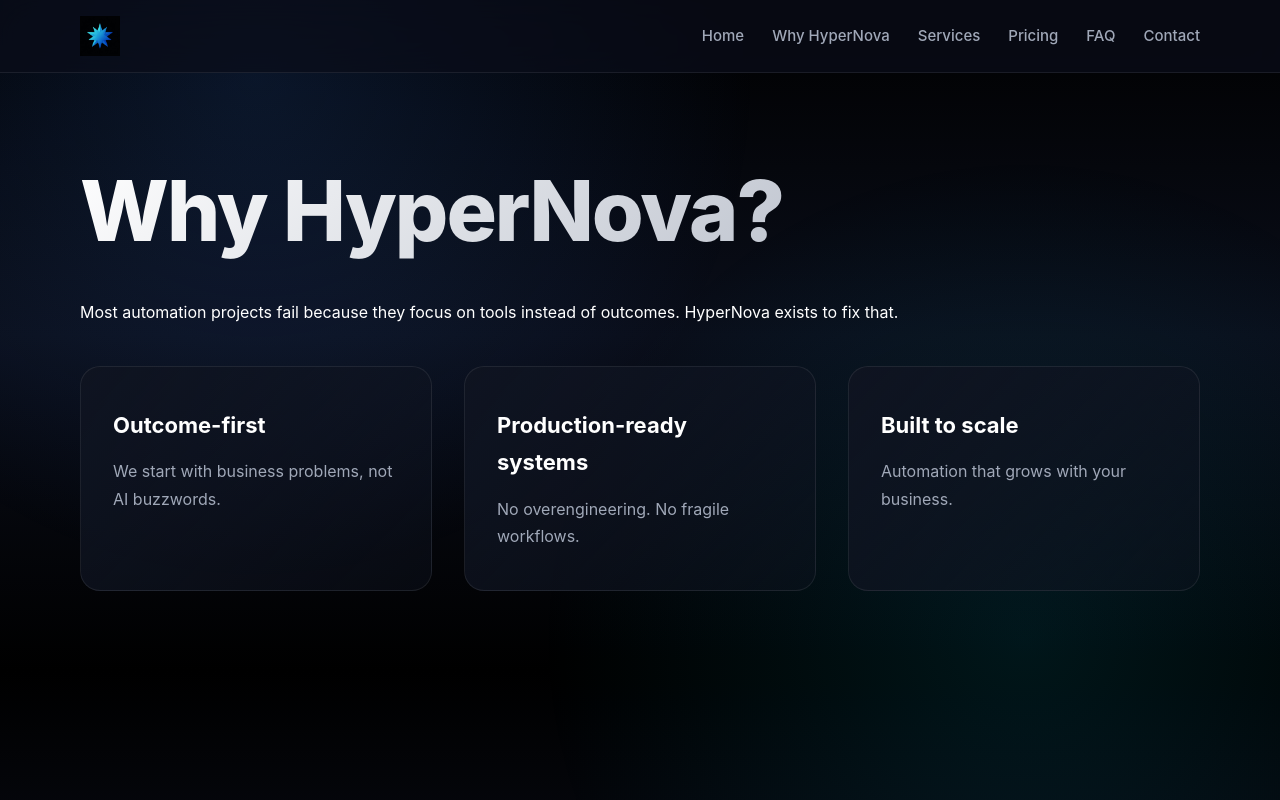
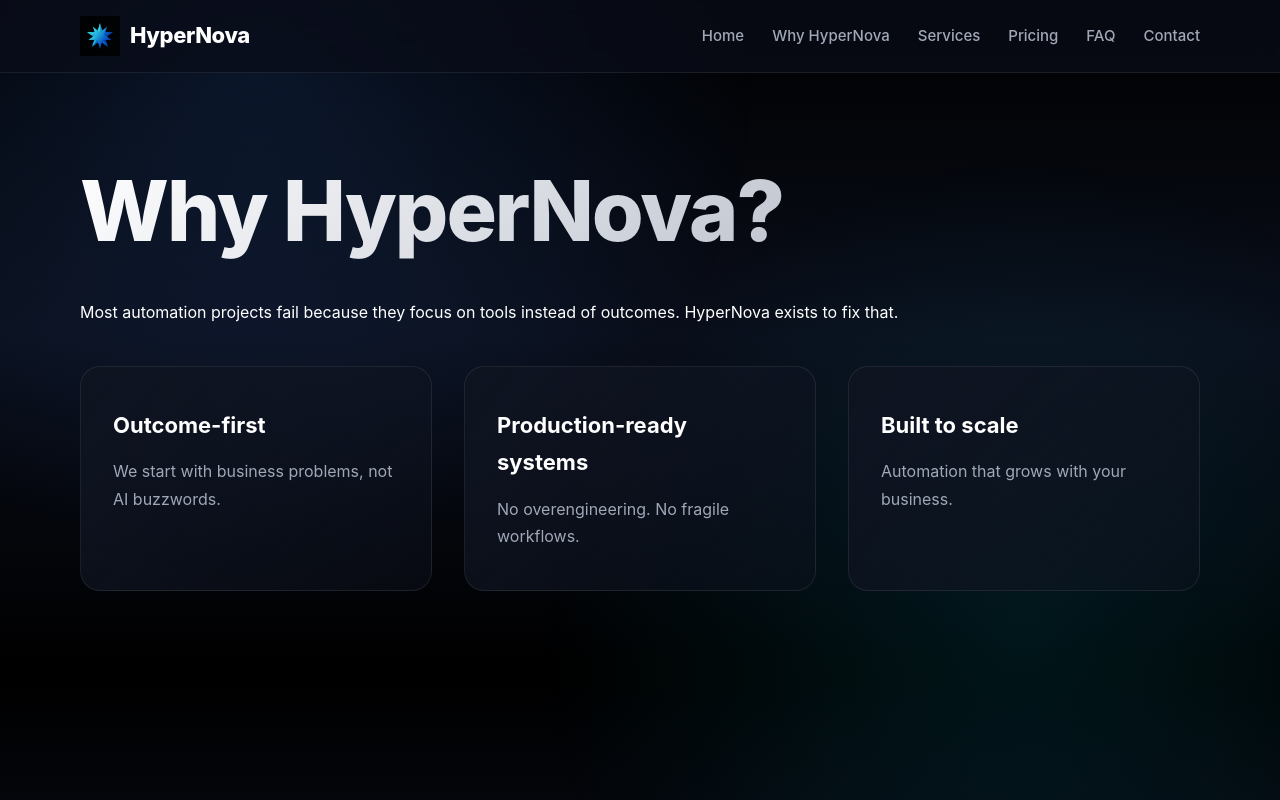
Before and after one commit to ZULFIQARAHMED27/hypernovaglobal.github.io, a plain HTML site: page why-hypernova/index.html in a window 1280 px wide. Drawn offline with Linux system fonts and the light colour scheme.

Commit message:
Update index.html

```diff
--- a/why-hypernova/index.html
+++ b/why-hypernova/index.html
@@ -25,8 +25,11 @@
 <nav>
   <div class="nav-container">
     <div class="logo">
-      <img src="/assets/logo.jpeg" alt="HyperNova Logo" />
-    </div>
+  <a href="/" class="logo-link">
+    <img src="/assets/logo.jpeg" alt="HyperNova Logo" />
+    <span class="logo-text">HyperNova</span>
+  </a>
+</div>
     <button class="menu-toggle" onclick="toggleMenu()">☰</button>
     <div class="nav-links" id="navLinks">
       <a href="/">Home</a>
```
